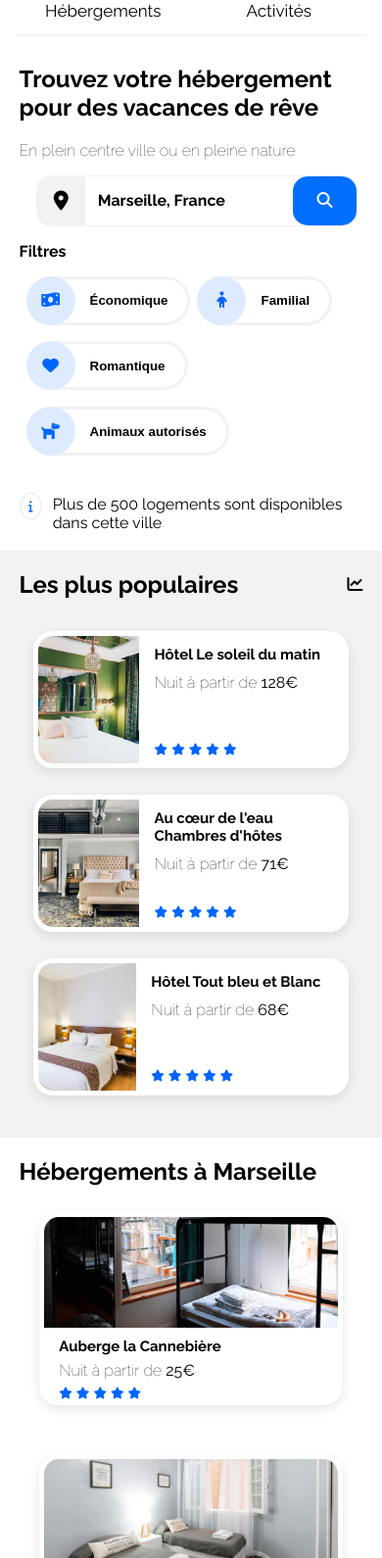
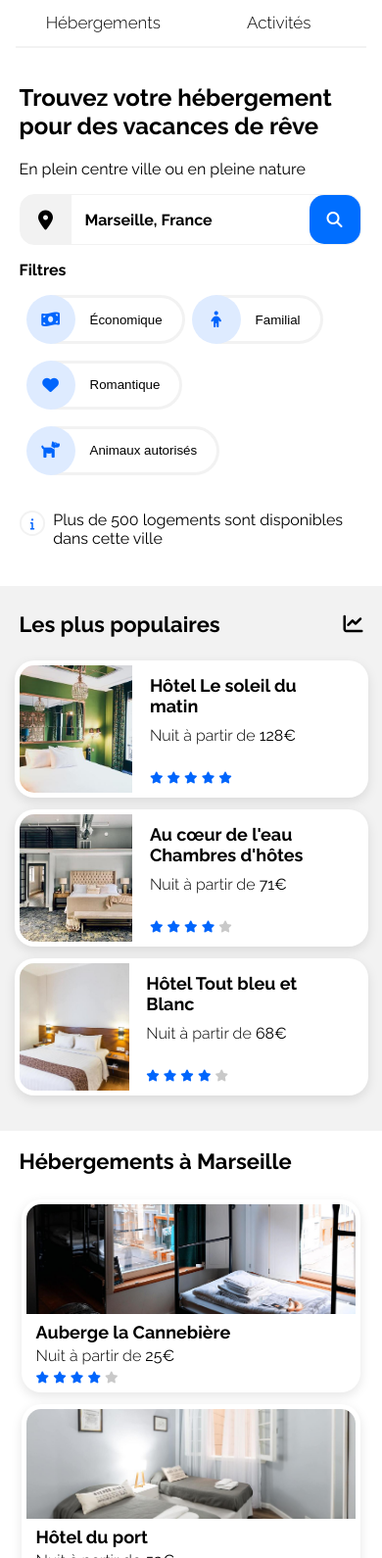
Before and after one commit to jntdev/JonathanMarois_2_10092021, a plain HTML site: page index.html in a window 390 px wide. Shown: the part 73-1663 px from the top of the page at 98% size. Drawn offline with Linux system fonts and the light colour scheme.

Commit message:
version finale

```diff
--- a/css/style.css
+++ b/css/style.css
@@ -5,8 +5,8 @@
   /* typography */
   --primeFontFam: "Raleway", sans-serif;
   --primefontWei: 400;
-  --secondaryFontWei: 100;
-  --thirdFontWei: 600;
+  --secondaryFontWei: 300;
+  --thirdFontWei: 500;
 
   --secondaryFontSize: 16px;
 
@@ -34,16 +34,19 @@ p {
 
 a {
   text-decoration: none;
-  font-weight: var(--primeFontWei);
+  font-weight: 300;
   color: black;
 }
 
 .inscription {
   color: var(--blue);
 }
-
+h2 {
+  font-size: 22px;
+  font-weight: 600;
+}
 h3 {
-  font-size: 15px;
+  font-size: 18px;
 }
 
 span {
@@ -112,6 +115,10 @@ nav > ul {
 .Topsection {
   margin-top: 2%;
   padding: 0 3%;
+}
+.Topsection > p,
+.circleinfo > p {
+  font-weight: var(--primefontWei);
 }
 
 .search {
@@ -190,6 +197,7 @@ nav > ul {
 }
 
 .filtre:hover {
+  color: white;
   background-color: var(--blue);
 }
 
@@ -233,6 +241,9 @@ nav > ul {
 .fa-star {
   color: var(--blue);
 }
+.grey {
+  color: rgb(201, 201, 201);
+}
 
 .box {
   position: relative;
@@ -248,7 +259,7 @@ nav > ul {
 
 .hebstar {
   position: absolute;
-  top: 175px;
+  top: 172px;
 }
 
 /* ********** MID PAGE ********** */
@@ -283,6 +294,10 @@ aside {
   position: relative;
 }
 
+.fa-chart-line {
+  font-size: 20px;
+}
+
 /* ********** HEBERGEMENT ********** */
 
 #hebergement > .container {
@@ -310,7 +325,7 @@ aside {
   bottom: 30px;
   border: none;
   background-color: unset;
-  font-size: var(--secondaryFontSize);
+  font-size: 18px;
   font-weight: 600;
 }
 /* ********** ASIDE ********** */
@@ -333,7 +348,7 @@ aside > .container > .box {
 .content > h3,
 .content > p {
   padding: 0;
-  margin: 6px 0 0 0;
+  margin: 4px 0 0 0;
 }
 
 .asidecontent {
@@ -527,7 +542,8 @@ li > h2 {
   .titleAside {
     padding: 0 5%;
   }
-  #hebergement > h2 {
+  #hebergement > h2,
+  #activites > h2 {
     padding-left: 5%;
   }
 
@@ -663,17 +679,36 @@ li > h2 {
 @media (max-width: 550px) {
   body {
     position: relative;
+    padding-top: 3%;
   }
 
   .Topsection {
     margin-top: 10%;
-    padding: 0 2% 0 5%;
+    padding: 2% 6% 6% 5%;
   }
 
-  .absolute {
+  aside {
+    padding-top: 2%;
+  }
+
+  #hebergement > .container > .box {
+    margin-bottom: 12px;
+  }
+
+  aside > .container {
+    height: 456px;
+  }
+
+  .seemore {
+    left: 22px;
+    bottom: -20px;
+  }
+
+  .liNav > .inscription {
     position: absolute;
-    right: 0px;
-    top: 0px;
+    right: 20px;
+    top: 10px;
+    font-weight: bold;
   }
   header {
     flex-wrap: wrap;
@@ -707,6 +742,9 @@ li > h2 {
     border-radius: 0;
     width: 100%;
   }
+  #activites {
+    padding: 10% 0;
+  }
 
   li > h2 {
     margin-top: 50px;
@@ -719,19 +757,31 @@ li > h2 {
   .boxC,
   .boxD,
   .boxE {
-    width: 80%;
+    width: 90%;
   }
+  .splitter > .box,
+  .boxB,
+  .boxC,
+  .boxD,
+  .boxE {
+    margin-bottom: 20px;
+  }
+
+  .splitter {
+    margin-bottom: 0;
+  }
+
   .search {
     margin: 0 auto;
-    width: 90%;
+    width: 100%;
   }
 
   .search > input {
-    width: 65%;
+    width: 70%;
   }
 
   .searchButton {
-    width: 20%;
+    width: 15%;
     border-radius: 15px;
   }
 
@@ -763,8 +813,23 @@ li > h2 {
     width: 70%;
   }
 
+  #circleinfo {
+    width: 30px;
+    height: 22px;
+  }
   .info > p {
-    padding: 1% 3%;
-    margin: 0;
+    padding: 0;
+    margin: 0 0 0 8px;
+  }
+
+  .content {
+    padding-left: 3%;
+  }
+  .footerlist > li {
+    margin-bottom: 0;
+  }
+
+  .activitybox > h3 {
+    font-size: 17px;
   }
 }
--- a/index.html
+++ b/index.html
@@ -20,7 +20,7 @@
             <a href="#hebergement">Hébergements</a>
           </li>
           <li class="liNav respNav"><a href="#activites">Activités</a></li>
-          <li class="liNav absolute">
+          <li class="liNav">
             <a class="inscription" href="#">S'inscrire</a>
           </li>
         </ul>
```
